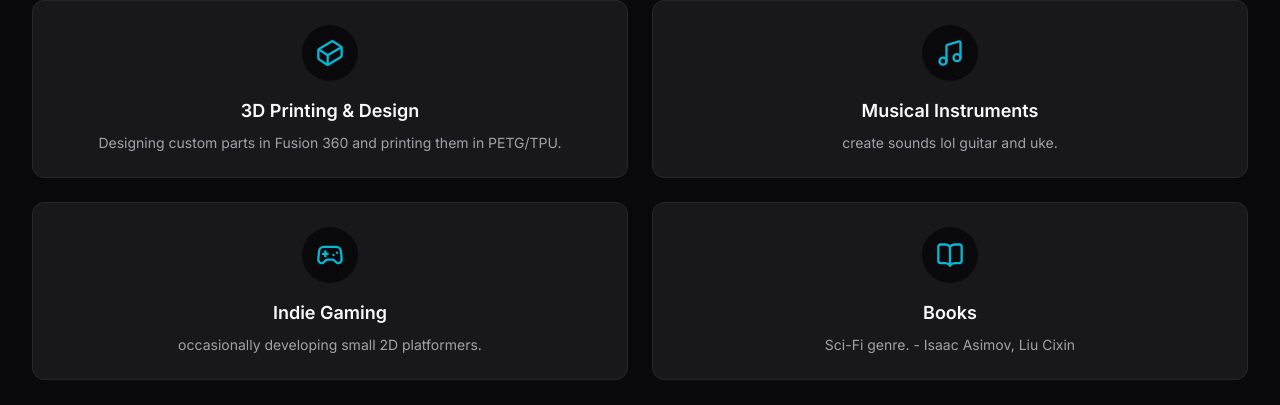
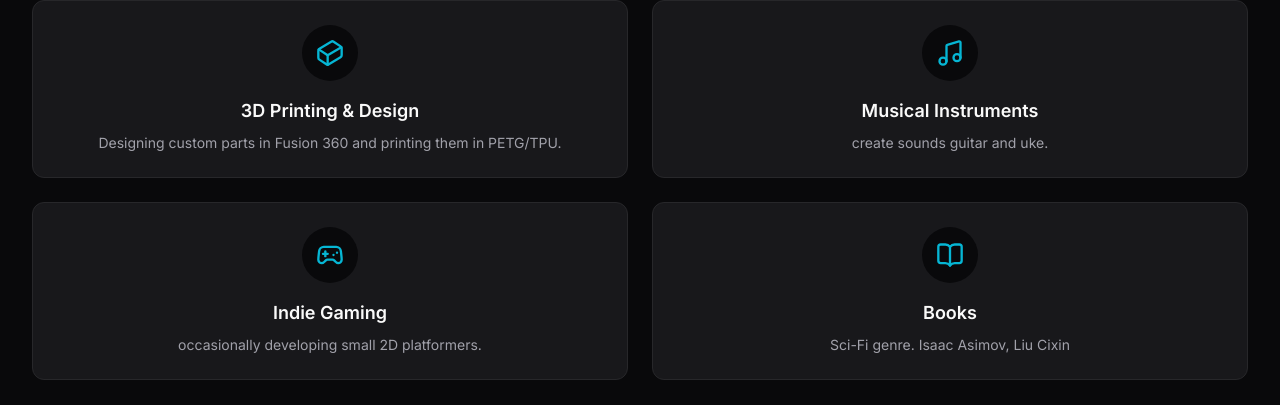
Before and after one commit to cyan-ide7/read.me, a Next.js app: page /read.me/ in a window 1280 px wide. Shown: the part 3670-4075 px from the top of the page. Built offline with nearby package versions, Linux system fonts and the light colour scheme.

Commit message:
fixing the fix

```diff
--- a/src/components/HobbiesSection.tsx
+++ b/src/components/HobbiesSection.tsx
@@ -11,7 +11,7 @@ const hobbies = [
   },
   {
     name: "Musical Instruments",
-    description: " create sounds lol guitar and uke.",
+    description: " create sounds  guitar and uke.",
     icon: Music,
   },
   {
@@ -21,7 +21,7 @@ const hobbies = [
   },
   {
     name: "Books",
-    description: "Sci-Fi genre. - Isaac Asimov, Liu Cixin",
+    description: "Sci-Fi genre. Isaac Asimov, Liu Cixin",
     icon: BookOpen,
   },
 ];
```
